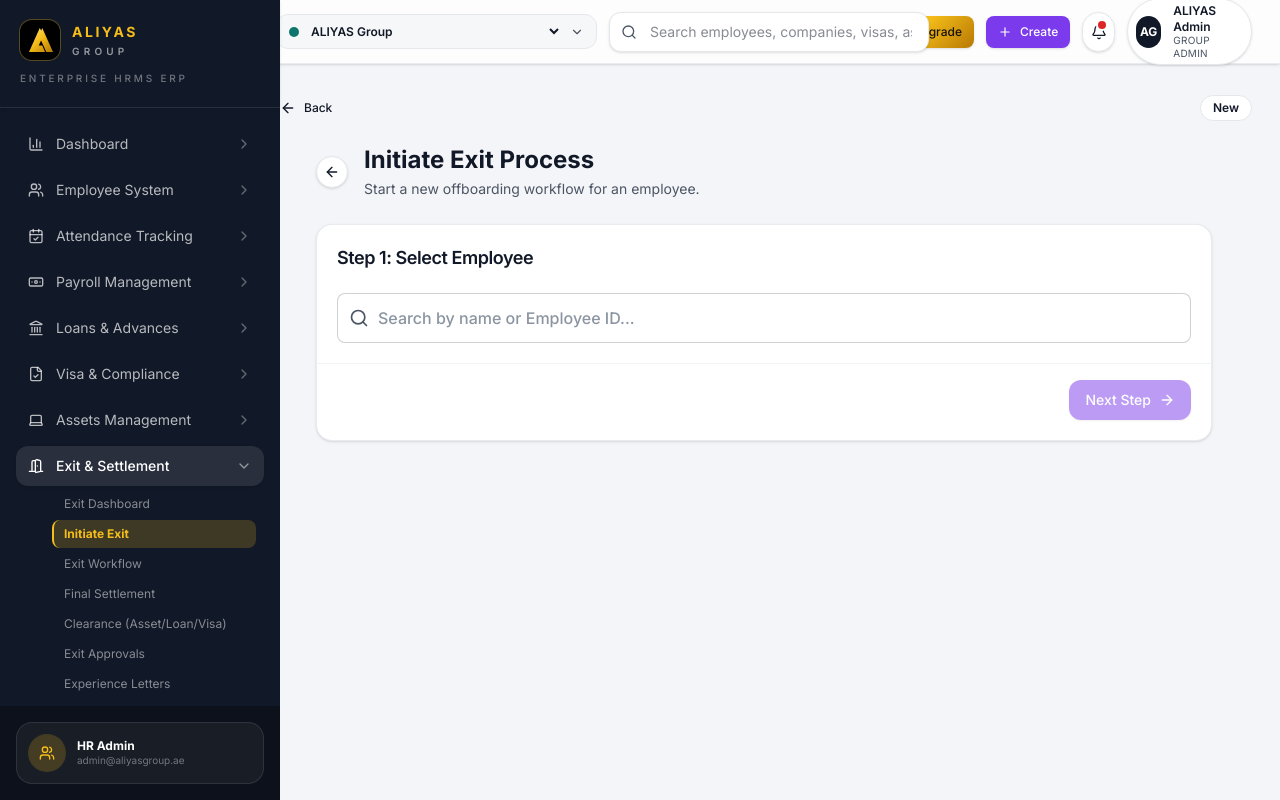
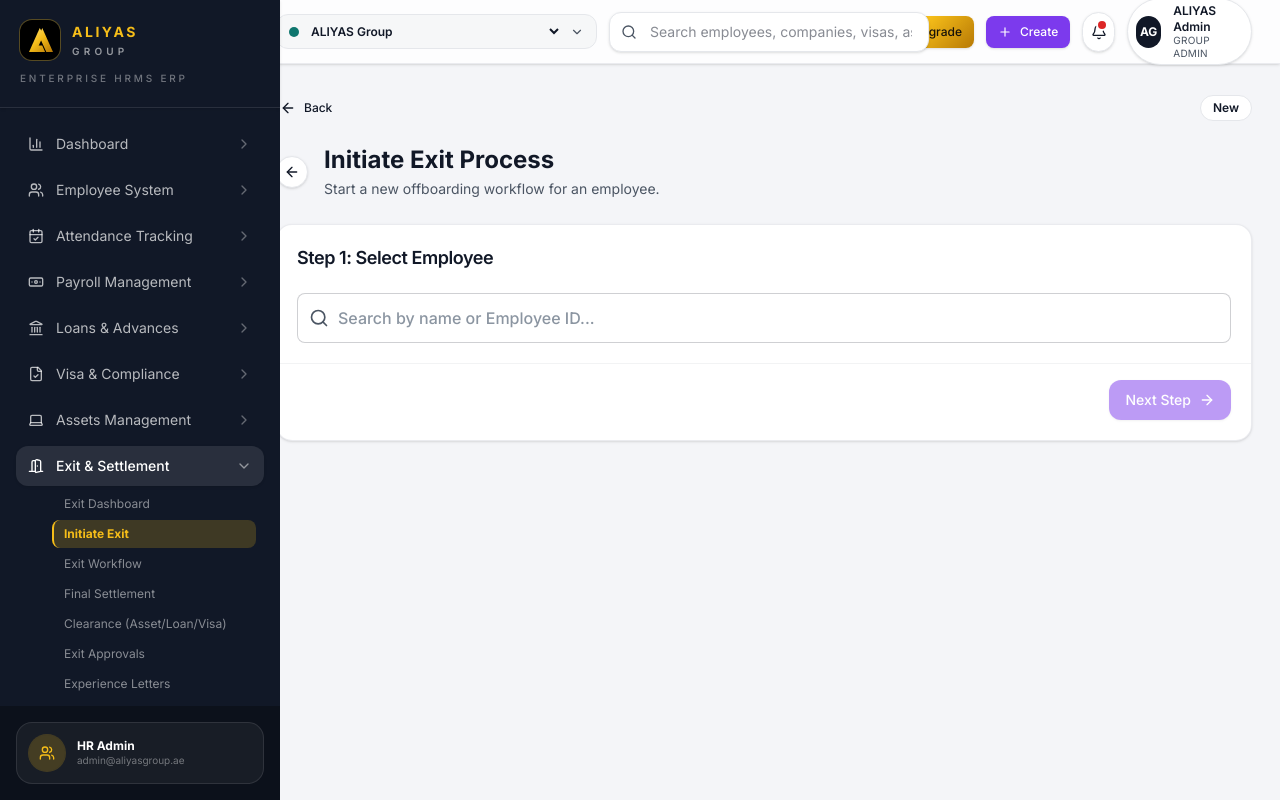
Before and after one commit to emrantims/HRMS, a React (Vite) app: page /exit/new in a window 1280 px wide. Built offline with nearby package versions, Linux system fonts and the light colour scheme.

Commit message:
Add global full width page guards

```diff
--- a/src/index.css
+++ b/src/index.css
@@ -54,6 +54,31 @@
 }
 
 @layer utilities {
+  .app-content > * {
+    width: 100%;
+    min-width: 0;
+  }
+
+  .app-content > [class*="max-w-"],
+  .app-content > .mx-auto,
+  .app-content > [class*=" mx-auto"],
+  .app-content > [class^="mx-auto"],
+  .app-content > div[class*="max-w-"] {
+    max-width: none !important;
+    margin-left: 0 !important;
+    margin-right: 0 !important;
+    width: 100% !important;
+  }
+
+  .app-content > div > [class*="max-w-"]:only-child,
+  .app-content > div > .mx-auto:only-child,
+  .app-content > div > [class*=" mx-auto"]:only-child {
+    max-width: none !important;
+    margin-left: 0 !important;
+    margin-right: 0 !important;
+    width: 100% !important;
+  }
+
   main .bg-surface, main .bg-white, main .bg-background, main .bg-muted, main .glass-panel {
     color: var(--color-primary);
   }
```
